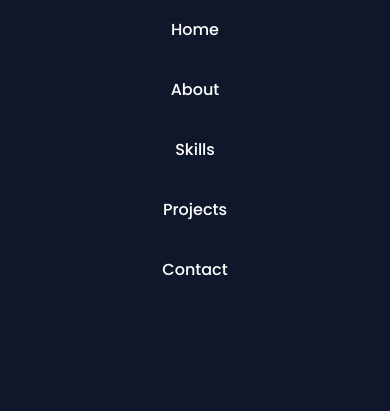
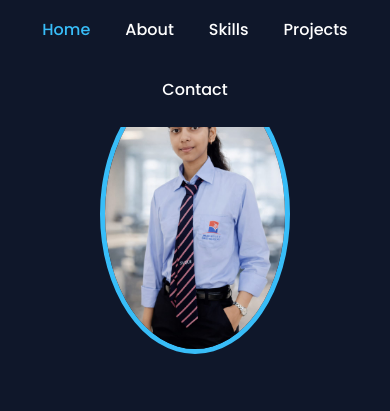
Before and after one commit to singhminakshi259/Portfolio, a plain HTML site: page index.html in a window 390 px wide. Shown: the part 76-487 px from the top of the page. Drawn offline with Linux system fonts and the light colour scheme.

Commit message:
"Fix mobile responsive layout"

```diff
--- a/style.css
+++ b/style.css
@@ -23,7 +23,7 @@
       Navigation Bar
 =========================== */
 
-/* nav{
+nav{
 
 position:fixed;
 
@@ -39,7 +39,7 @@
 
 z-index:1000;
 
-} */
+}
 
 .navbar{
 
@@ -1101,13 +1101,10 @@
     }
 
     nav ul{
-
-        flex-direction:column;
-
-        align-items:center;
-
-        gap:15px;
-
+      display: flex;
+      flex-wrap: wrap;
+      justify-content: center;
+      gap: 15px;
     }
 
     /* Hero */
```
